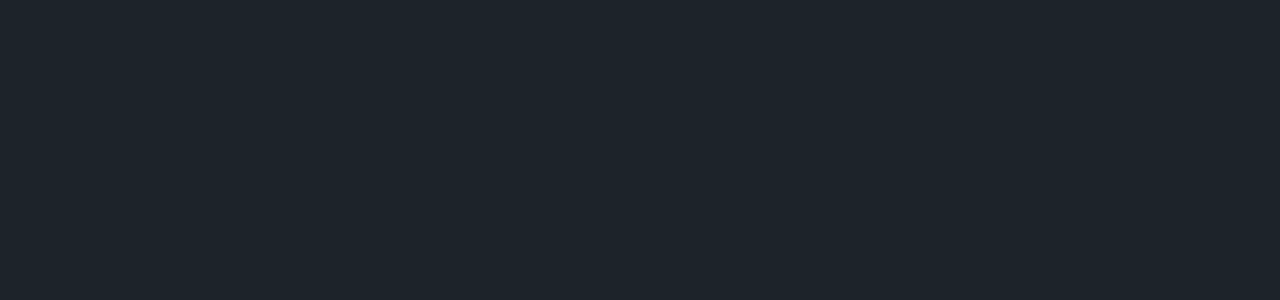
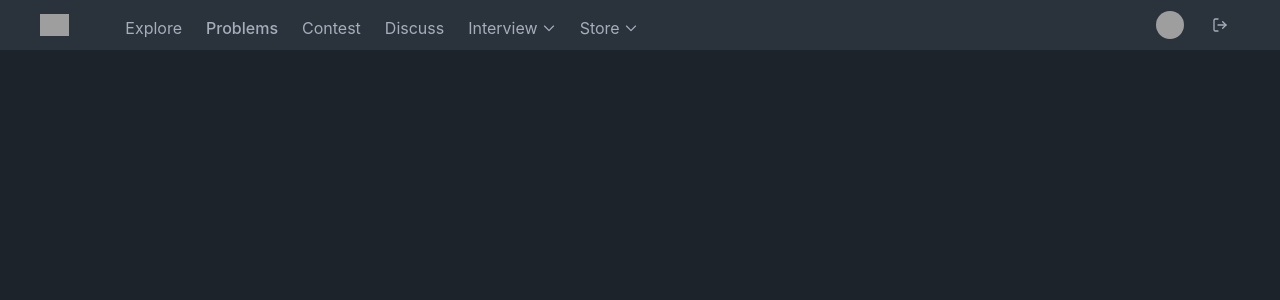
Before and after one commit to saifulislam05/LeetCode-Clone, a React (Create React App) app: page / in a window 1280 px wide. Shown: the top 300 px of the page. Built offline with nearby package versions, Linux system fonts and the light colour scheme; grey boxes are pictures that could not be loaded.

Commit message:
Navbard done

```diff
--- a/public/index.html
+++ b/public/index.html
@@ -13,20 +13,11 @@
 
     <link rel="manifest" href="%PUBLIC_URL%/manifest.json" />
 
-    <title>Diroctory</title>
+    <title>Leetcode</title>
   </head>
   <body>
     <noscript>You need to enable JavaScript to run this app.</noscript>
     <div id="root"></div>
-    <!--
-      This HTML file is a template.
-      If you open it directly in the browser, you will see an empty page.
 
-      You can add webfonts, meta tags, or analytics to this file.
-      The build step will place the bundled scripts into the <body> tag.
-
-      To begin the development, run `npm start` or `yarn start`.
-      To create a production bundle, use `npm run build` or `yarn build`.
-    -->
   </body>
 </html>
--- a/src/Layout.js
+++ b/src/Layout.js
@@ -1,8 +1,10 @@
 import React from "react";
 import { Outlet } from "react-router-dom";
+import Navbar from "./components/Navbar/Navbar";
 const Layout = () => {
   return (
     <>
+      <Navbar/>
       <Outlet />
     </>
   );
--- /dev/null
+++ b/src/components/Navbar/Navbar.js
@@ -0,0 +1,147 @@
+import React from "react";
+
+const Navbar = () => {
+  return (
+    <nav class="relative flex h-[50px] w-full shrink-0 items-center px-5 bg-dark-layer-1 text-dark-gray-7 bg-neutral">
+      <div class="flex w-full items-center justify-between max-w-[1200px] mx-auto ">
+        <a class="h-[22px] mr-14" href="/">
+          <img
+            src="https://leetclone.vercel.app/logo-full.png"
+            alt="Logo"
+            class="h-full"
+          />
+        </a>
+        <ul class="relative m-0 flex h-full grow items-center gap-6 self-end p-0">
+          <li class="relative flex h-full items-center text-sm ">
+            <a
+              class="relative whitespace-nowrap hover:text-text-primary dark:hover:text-text-primary flex items-center text-base leading-[22px] cursor-pointer hover:text-text-primary dark:hover:text-text-primary text-text-secondary dark:text-text-secondary"
+              href="/explore/"
+            >
+              Explore
+            </a>
+          </li>
+          <li class="relative flex h-full items-center text-sm  nav-li-after border-text-primary dark:border-text-primary">
+            <a
+              class="relative whitespace-nowrap hover:text-text-primary dark:hover:text-text-primary flex items-center text-base leading-[22px] cursor-pointer hover:text-text-primary dark:hover:text-text-primary font-medium text-text-primary dark:text-text-primary"
+              href="/problemset"
+            >
+              Problems
+            </a>
+          </li>
+          <li class="relative flex h-full items-center text-sm ">
+            <a
+              class="relative whitespace-nowrap hover:text-text-primary dark:hover:text-text-primary flex items-center text-base leading-[22px] cursor-pointer hover:text-text-primary dark:hover:text-text-primary text-text-secondary dark:text-text-secondary"
+              href="/contest"
+            >
+              Contest
+            </a>
+          </li>
+          <li class="relative flex h-full items-center text-sm ">
+            <a
+              class="relative whitespace-nowrap hover:text-text-primary dark:hover:text-text-primary flex items-center text-base leading-[22px] cursor-pointer hover:text-text-primary dark:hover:text-text-primary text-text-secondary dark:text-text-secondary"
+              href="/discuss/"
+            >
+              Discuss
+            </a>
+          </li>
+          <li class="relative flex h-full items-center text-sm ">
+            <div class="relative whitespace-nowrap hover:text-text-primary dark:hover:text-text-primary flex items-center text-base leading-[22px] cursor-pointer hover:text-text-primary dark:hover:text-text-primary text-text-secondary dark:text-text-secondary">
+              <span class="flex items-center focus:outline-none">
+                <button
+                  class="contents"
+                  id="headlessui-menu-button-:r0:"
+                  type="button"
+                  aria-haspopup="menu"
+                  aria-expanded="false"
+                  data-headlessui-state=""
+                >
+                  Interview{" "}
+                  <svg
+                    xmlns="http://www.w3.org/2000/svg"
+                    viewBox="0 0 24 24"
+                    width="1em"
+                    height="1em"
+                    fill="currentColor"
+                    class="ml-1 h-[14px] w-[14px]"
+                    aria-hidden="true"
+                  >
+                    <path
+                      fill-rule="evenodd"
+                      d="M4.929 7.913l7.078 7.057 7.064-7.057a1 1 0 111.414 1.414l-7.77 7.764a1 1 0 01-1.415 0L3.515 9.328a1 1 0 011.414-1.414z"
+                      clip-rule="evenodd"
+                    ></path>
+                  </svg>
+                </button>
+              </span>
+            </div>
+          </li>
+          <li class="relative flex h-full items-center text-sm ">
+            <div class="relative whitespace-nowrap hover:text-text-primary dark:hover:text-text-primary flex items-center text-base leading-[22px] cursor-pointer hover:text-text-primary dark:hover:text-text-primary text-text-secondary dark:text-text-secondary">
+              <span class="flex items-center focus:outline-none !text-brand-orange border-brand-orange">
+                <button
+                  class="contents"
+                  id="headlessui-menu-button-:r1:"
+                  type="button"
+                  aria-haspopup="menu"
+                  aria-expanded="false"
+                  data-headlessui-state=""
+                >
+                  Store{" "}
+                  <svg
+                    xmlns="http://www.w3.org/2000/svg"
+                    viewBox="0 0 24 24"
+                    width="1em"
+                    height="1em"
+                    fill="currentColor"
+                    class="ml-1 h-[14px] w-[14px]"
+                    aria-hidden="true"
+                  >
+                    <path
+                      fill-rule="evenodd"
+                      d="M4.929 7.913l7.078 7.057 7.064-7.057a1 1 0 111.414 1.414l-7.77 7.764a1 1 0 01-1.415 0L3.515 9.328a1 1 0 011.414-1.414z"
+                      clip-rule="evenodd"
+                    ></path>
+                  </svg>
+                </button>
+              </span>
+            </div>
+          </li>
+        </ul>
+        <div class="flex items-center space-x-4 flex-1 justify-end">
+          <div class="cursor-pointer group relative">
+            <img
+              class="w-7 h-7 rounded-full"
+              src="https://assets.leetcode.com/users/default_avatar.jpg"
+              alt="Rounded avatar"
+            />
+            <div class="absolute top-10 left-2/4 -translate-x-2/4 mx-auto bg-dark-layer-1 text-brand-orange p-2 rounded shadow-lg z-40 group-hover:scale-100 scale-0 transition-all duration-300 ease-in-out">
+              <p class="text-sm">bijulia@gmail.com</p>
+            </div>
+          </div>
+          <button
+            class="bg-dark-fill-3 py-1.5 px-3 cursor-pointer rounded text-brand-orange"
+            fdprocessedid="yfch0p"
+          >
+            <svg
+              stroke="currentColor"
+              fill="none"
+              stroke-width="2"
+              viewBox="0 0 24 24"
+              stroke-linecap="round"
+              stroke-linejoin="round"
+              height="1em"
+              width="1em"
+              xmlns="http://www.w3.org/2000/svg"
+            >
+              <path d="M9 21H5a2 2 0 0 1-2-2V5a2 2 0 0 1 2-2h4"></path>
+              <polyline points="16 17 21 12 16 7"></polyline>
+              <line x1="21" y1="12" x2="9" y2="12"></line>
+            </svg>
+          </button>
+        </div>
+      </div>
+    </nav>
+  );
+};
+
+export default Navbar;
```
Also changed, not shown: public/fabicon.png.
